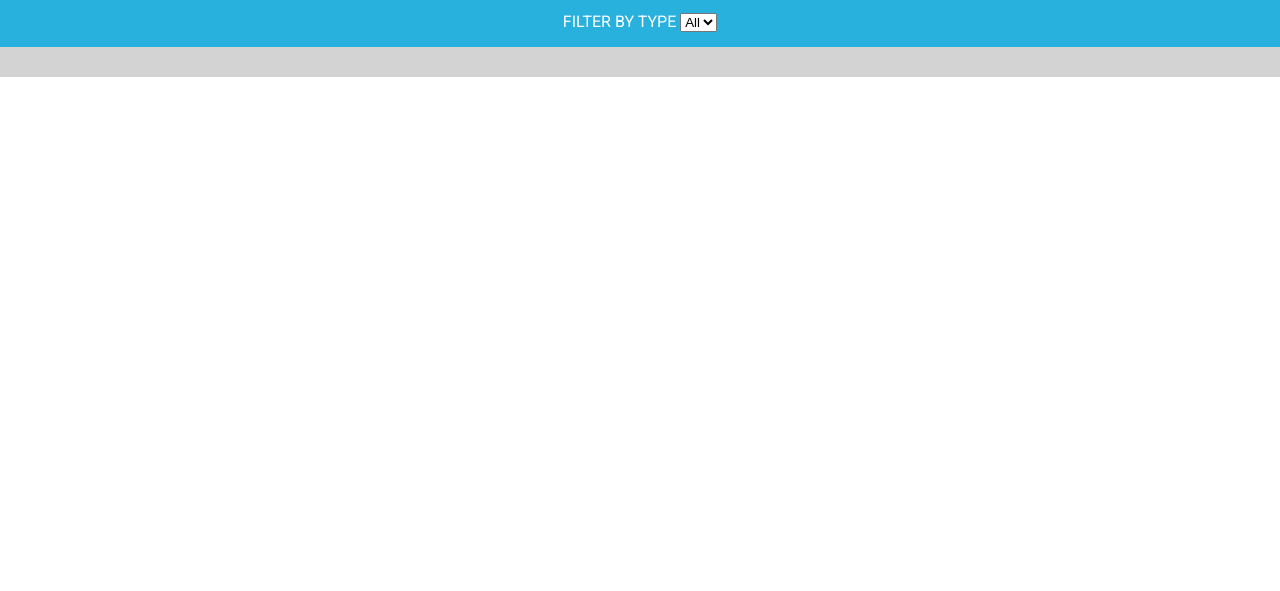
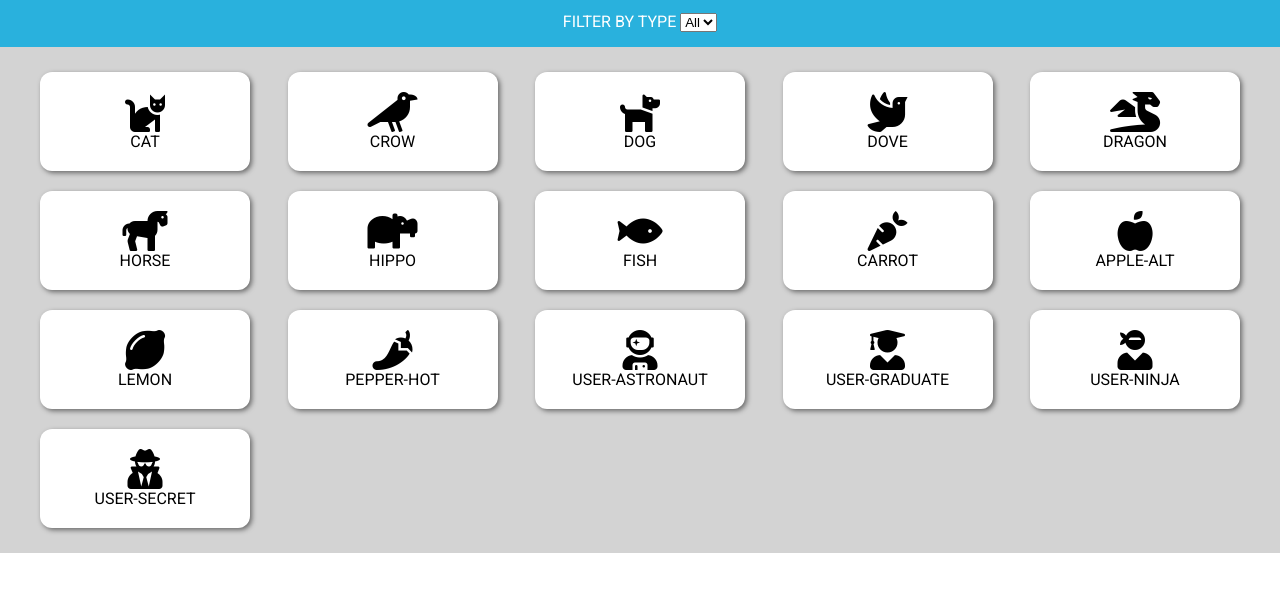
Before and after one commit to michelorusso/js-es6-icons, a plain HTML site: page index.html in a window 1280 px wide. Shown: the part 37-628 px from the top of the page. Drawn offline with nearby package versions, Linux system fonts and the light colour scheme.

Commit message:
Milestone 1 completato

```diff
--- a/css/style.css
+++ b/css/style.css
@@ -48,10 +48,10 @@ header img {
 
 .icon {
     background-color: white;
-    width: 20%;
+    width: calc( ( 100% / 5 ) - 30px );
     margin: 10px 0;
     text-align: center;
-    padding: 25px;
+    padding: 20px;
     border-radius: 12px;
     box-shadow: 2px 2px 5px 0px rgba(0, 0, 0, 0.5);
 }
--- a/index.html
+++ b/index.html
@@ -7,14 +7,12 @@
 
     <title>Icons-es6</title>
 
-
+    <!-- GOOGLE FONT -->
+    <link rel="preconnect" href="https://fonts.gstatic.com">
+    <link href="https://fonts.googleapis.com/css2?family=Roboto:wght@300;400;500&display=swap" rel="stylesheet">
 
     <!-- FONT-AWESOME -->
     <link rel="stylesheet" href="https://cdnjs.cloudflare.com/ajax/libs/font-awesome/5.15.2/css/all.min.css">
-
-    <!-- GOOGLE FONT -->
-    <link rel="preconnect" href="https://fonts.gstatic.com">
-    <link href="https://fonts.googleapis.com/css2?family=Roboto:wght@300;400;500&display=swap" rel="stylesheet">
 
     <!-- CSS -->
     <link rel="stylesheet" href="css/style.css">
@@ -50,13 +48,9 @@
         <!-- Icons-Section -->
         <section class="icons-section">
             <div class="wrapper">
-
-                <div class="icons-container">
-
-
+                <div id="icons-container" class="icons-container">
 
                 </div>
-
             </div>
         </section>
         <!-- End Icons-Section -->
--- a/js/script.js
+++ b/js/script.js
@@ -1,3 +1,5 @@
+$(document).ready(function() {
+
 const icons = [
 	{
 		name: 'cat',
@@ -122,3 +124,41 @@ const colors = [
 	</div>
 </div>
 */
+
+// Milestone 1
+// iconsContainer -> salviamo il div icons-container nella variabile
+const iconsContainer = $('#icons-container');
+
+printIcons(icons, iconsContainer);
+
+// FUNCTIOS
+// printIcons -> funzione di stampa dell'array di oggetti
+//
+// iconsArray -> è l'argomento dell'array di oggetti Icons
+// container -> è l'argomento collegato all'HTML( iconsContainer )
+function printIcons(iconsArray, container) {
+
+	// Usiamo il forEach per ciclare l'array di oggetti
+	iconsArray.forEach((element) => {
+
+		// con il destructuring su element prendiamo le chiavi che ci servono
+		const {name, prefix, family} = element;
+
+		// iconHtml -> Template Literal per creare il codice che verrà inserito nel container
+		const iconHtml = `
+		<div class="icon">
+			<i class="${family} ${prefix}${name}"></i>
+			<div>
+				${name.toUpperCase()}
+			</div>
+		</div>
+		`;
+
+		// stampiamo in HTML tutte le icone usando .append
+		container.append(iconHtml);
+
+	});
+}
+
+
+});
```
